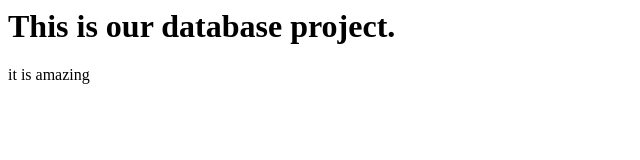
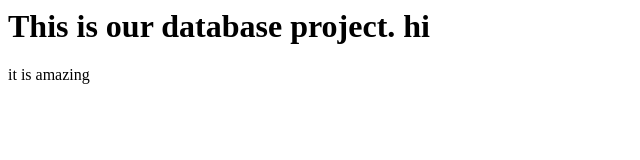
Before and after one commit to hankhowland/hankhowland.github.io, a plain HTML site: page index.html in a window 1280 px wide. Shown: the full height of the page, 0-640 px from the left. Drawn offline with Linux system fonts and the light colour scheme.

Commit message:
javascript test

```diff
--- a/index.html
+++ b/index.html
@@ -1,2 +1,6 @@
-<h1>This is our database project.</h1>
+<h1>This is our database project. hi</h1>
 <div>it is amazing</div>
+
+<script>
+  console.log("hi from javascript");
+</script>
```
